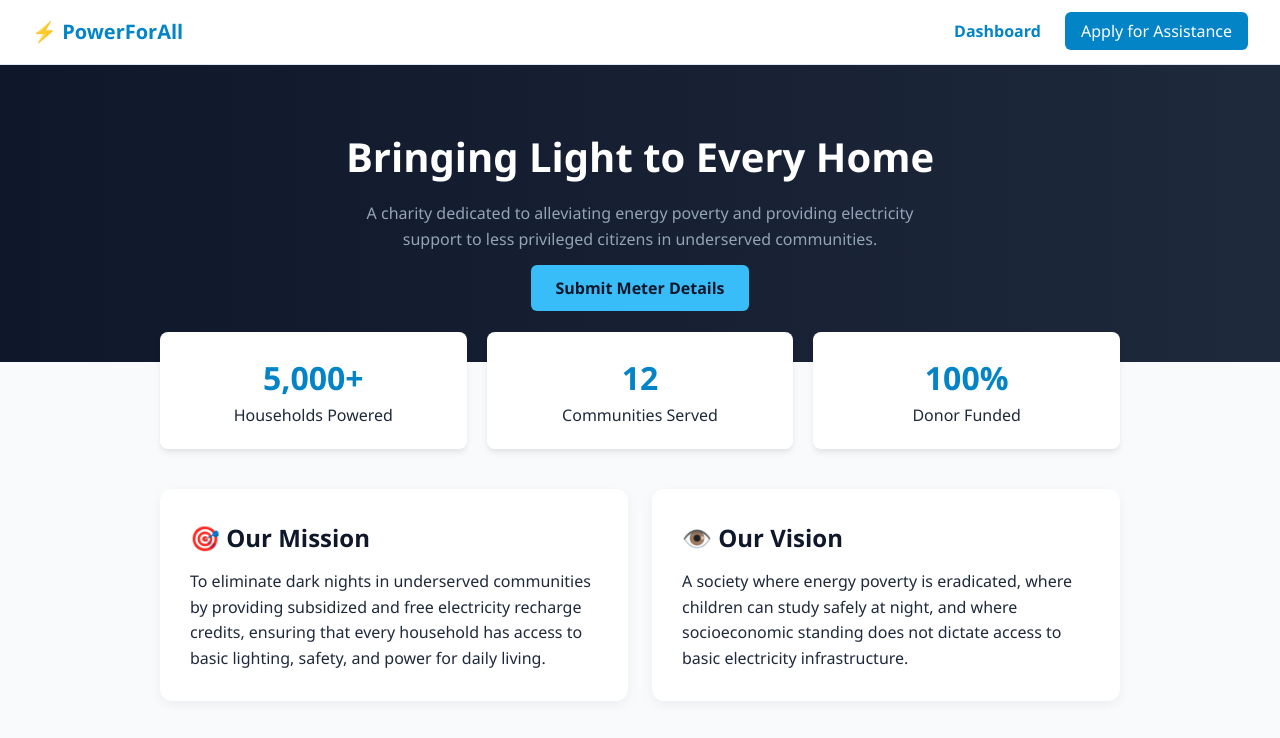
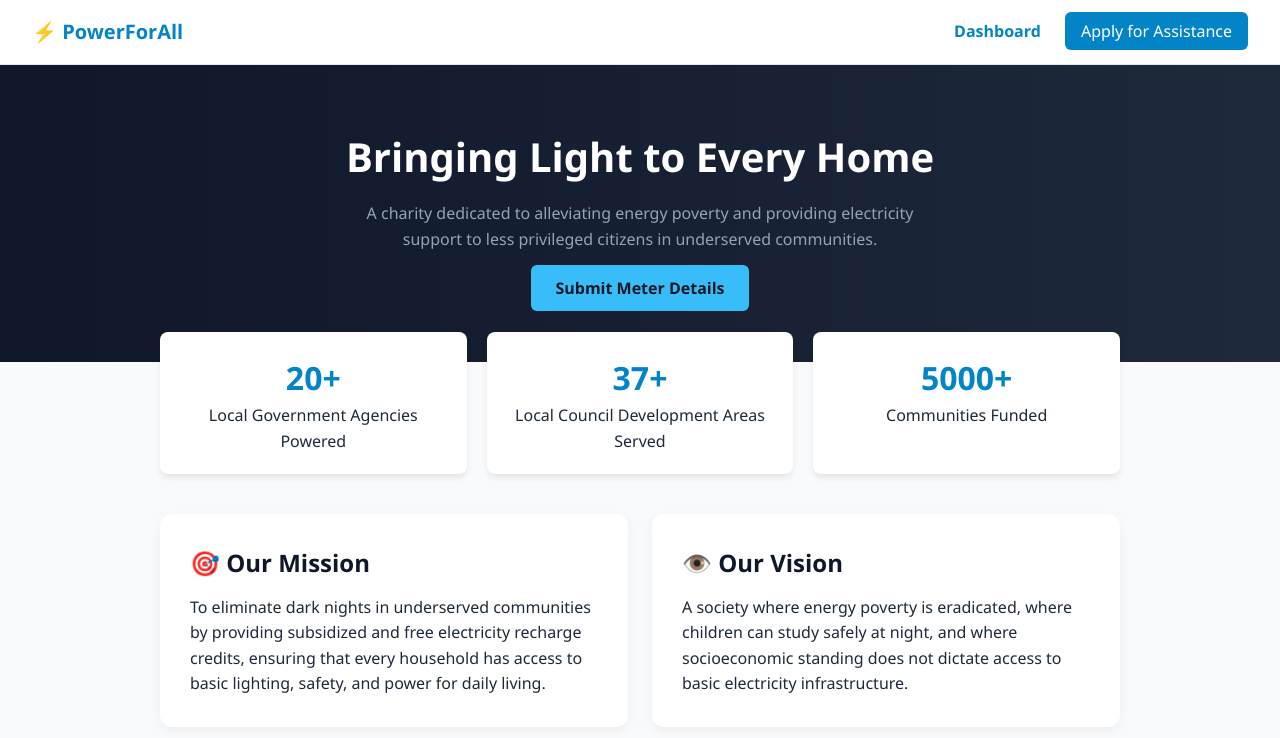
Before and after one commit to faith481/charity_power, a website: page public/index.html in a window 1280 px wide. Shown: the top 738 px of the page. Drawn offline with Linux system fonts and the light colour scheme.

Commit message:
Added an env

```diff
--- a/public/index.html
+++ b/public/index.html
@@ -26,16 +26,16 @@
   <!-- Impact Counter Dashboard -->
   <section class="stats-grid">
     <div class="stat-card">
-      <h3>5,000+</h3>
-      <p>Households Powered</p>
+      <h3>20+</h3>
+      <p>Local Government Agencies Powered</p>
     </div>
     <div class="stat-card">
-      <h3>12</h3>
-      <p>Communities Served</p>
+      <h3>37+</h3>
+      <p>Local Council Development Areas Served</p>
     </div>
     <div class="stat-card">
-      <h3>100%</h3>
-      <p>Donor Funded</p>
+      <h3>5000+</h3>
+      <p>Communities Funded</p>
     </div>
   </section>
 
```
